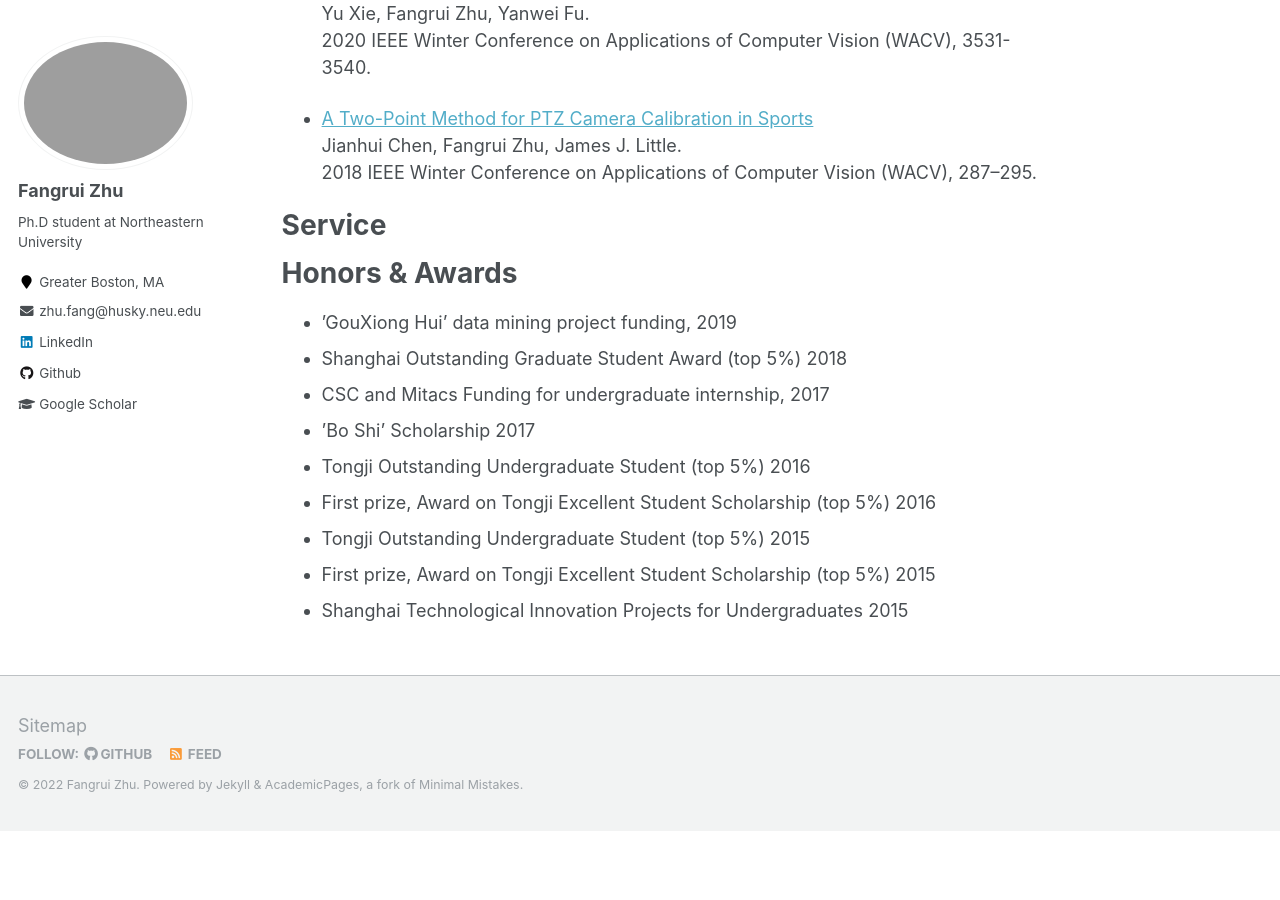
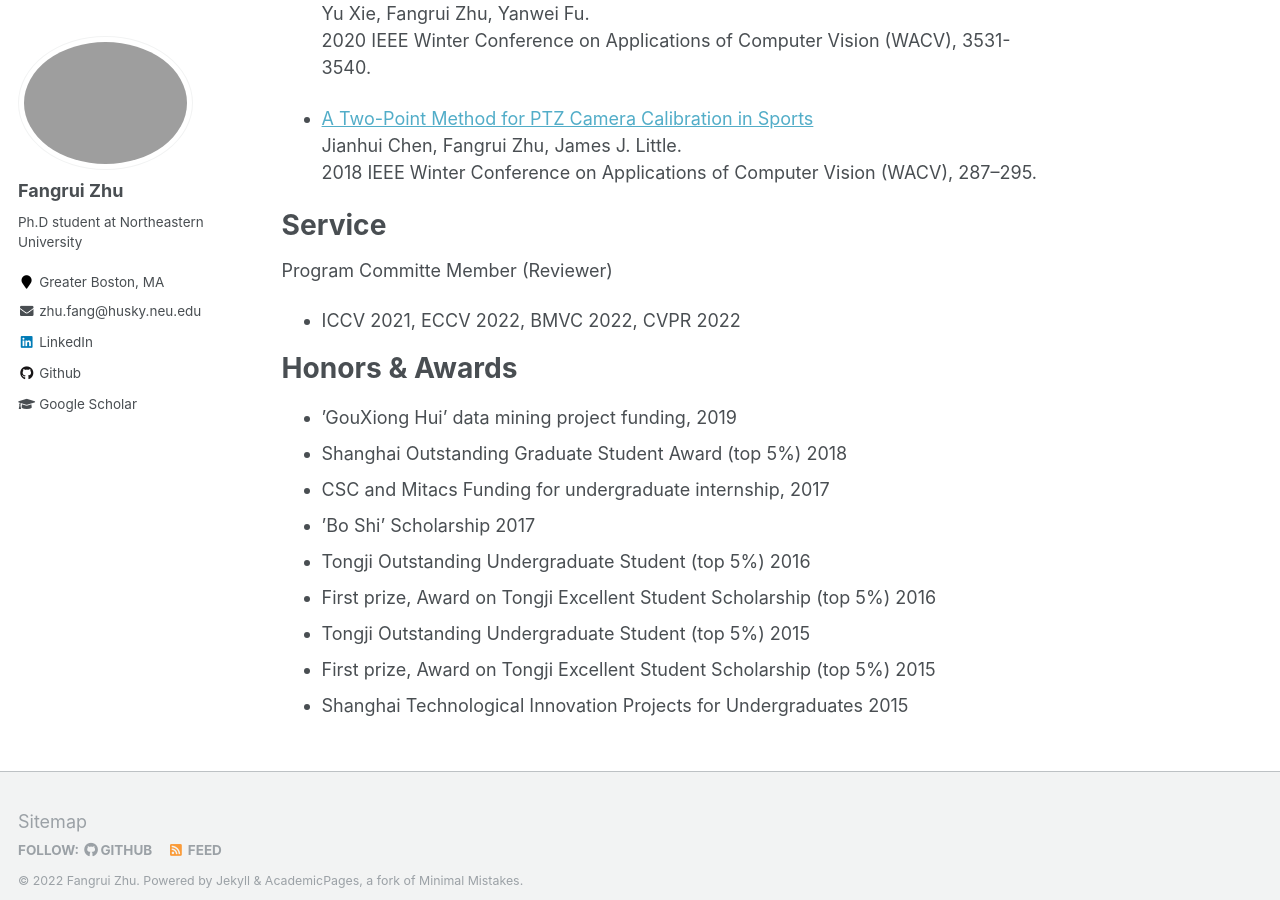
Before and after one commit to fangruizhu/fangruizhu.github.io, a Jekyll site: the page built from _pages/about.md, in a window 1280 px wide and 900 px high, scrolled down 709 px. Built offline with Jekyll 4.4.1, drawn with Linux system fonts in a browser that asks for light colours; before the commit the page ends 1540 px from its top, so only the background shows below that.

Commit message:
add service

```diff
--- a/_pages/about.md
+++ b/_pages/about.md
@@ -38,9 +38,12 @@ Jianhui Chen, Fangrui Zhu, James J. Little.
 Service
 ======
 
+Program Committe Member (Reviewer)
+* ICCV 2021, ECCV 2022, BMVC 2022, CVPR 2022
 
 Honors & Awards
 ======
+
 * ’GouXiong Hui’ data mining project funding, 2019
 * Shanghai Outstanding Graduate Student Award (top 5%) 2018
 * CSC and Mitacs Funding for undergraduate internship, 2017
```
